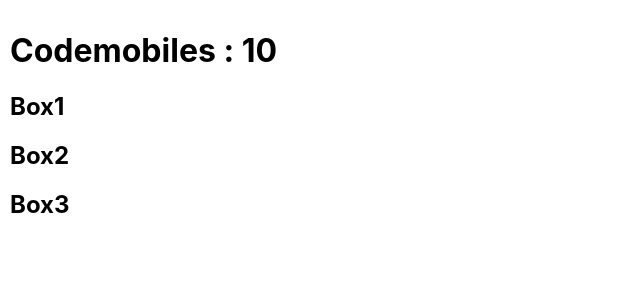
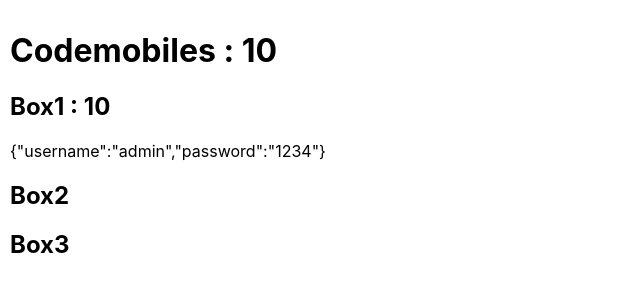
Before and after one commit to iiimomoniii/Intro_React-Redux-Hooks, a React (Create React App) app: page / in a window 1280 px wide. Shown: the top 300 px of the page, without its empty margins (0-640 px from the left). Built offline with nearby package versions, Linux system fonts and the light colour scheme.

Commit message:
access account in reducer by appReducer

```diff
--- a/src/components/Box1.js
+++ b/src/components/Box1.js
@@ -1,9 +1,13 @@
 import React from "react";
+import { useSelector } from "react-redux";
 
 export default function Box1() {
+  //prepare appReducer for access count in Box1 component
+  const appReducer = useSelector(({appReducer:appReducer})=>appReducer)
   return (
     <div>
-      <h2>Box1</h2>
+      <h2>Box1 : {appReducer.count}</h2>
+      <span>{JSON.stringify(appReducer.account)}</span>
     </div>
   );
 }
--- a/src/reducers/app.reducer.js
+++ b/src/reducers/app.reducer.js
@@ -1,6 +1,7 @@
 //(Reducer State in react cycle)
 const initialState = {
-    count:10
+    count:10,
+    account : {username : "admin", password : "1234"}
 }
 
 export default (state = initialState, { type, payload }) => {
```
